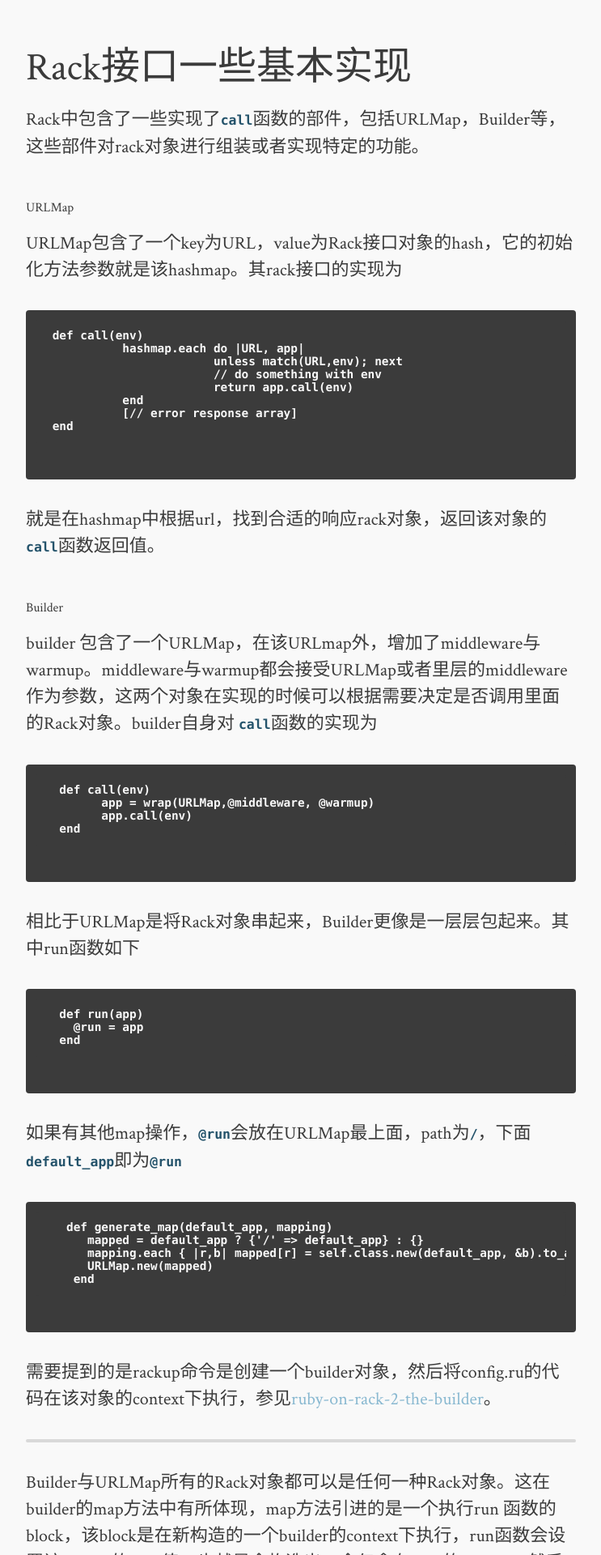
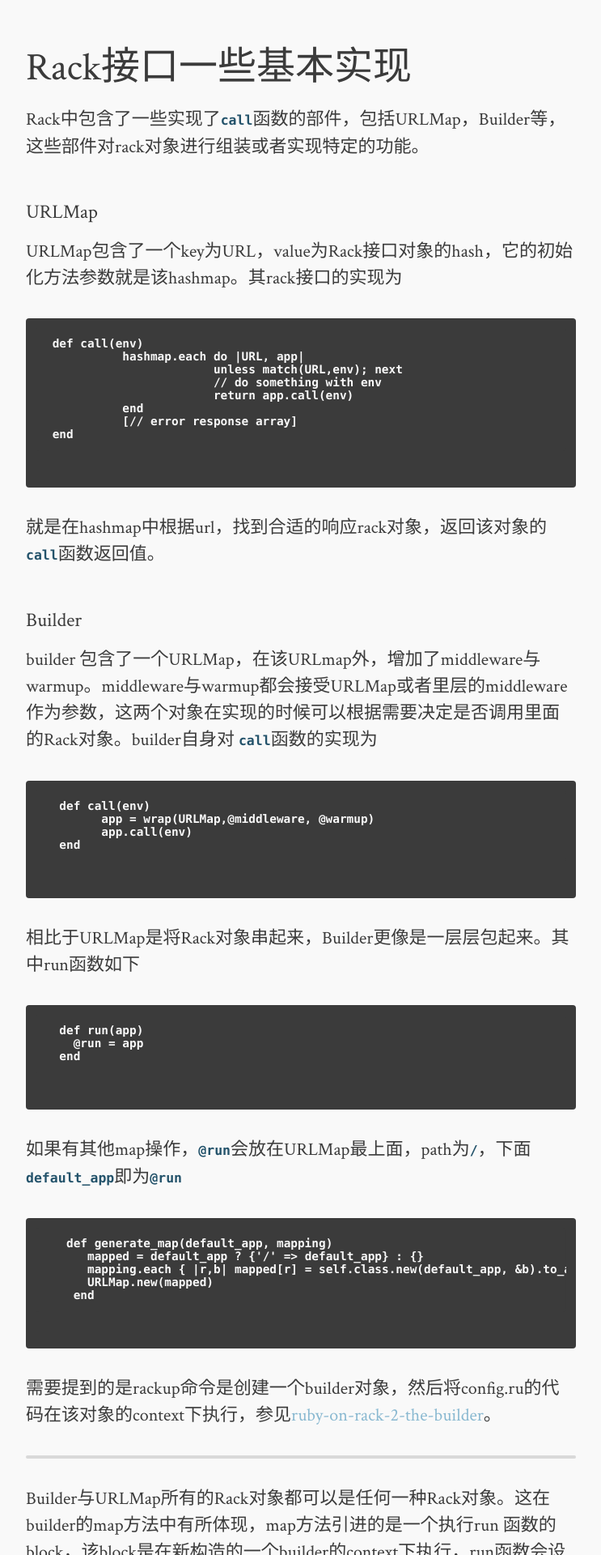
Before and after one commit to landfound/todaylover.github.io, a Jekyll site: the page built from _posts/2015-02-05-rack-source-code.md, in a window 1280 px wide. Shown: the part 1224-3144 px from the top of the page at 81% size, without its empty margins (268-1011 px from the left). Built offline with Jekyll 4.4.1, drawn with Linux system fonts in a browser that asks for light colours; Markdown is read by kramdown in place of the engine named in the settings; comment, search, counter and statistics services are not loaded.

Commit message:
head text

```diff
--- a/_posts/2015-02-05-rack-source-code.md
+++ b/_posts/2015-02-05-rack-source-code.md
@@ -18,7 +18,7 @@ end
 
 Rack中包含了一些实现了`call`函数的部件，包括URLMap，Builder等，这些部件对rack对象进行组装或者实现特定的功能。
 
-##### URLMap
+#### URLMap
 
   URLMap包含了一个key为URL，value为Rack接口对象的hash，它的初始化方法参数就是该hashmap。其rack接口的实现为
 
@@ -35,7 +35,7 @@ Rack中包含了一些实现了`call`函数的部件，包括URLMap，Builder等
 
 就是在hashmap中根据url，找到合适的响应rack对象，返回该对象的`call`函数返回值。
 
-##### Builder
+#### Builder
 
 builder 包含了一个URLMap，在该URLmap外，增加了middleware与warmup。middleware与warmup都会接受URLMap或者里层的middleware作为参数，这两个对象在实现的时候可以根据需要决定是否调用里面的Rack对象。builder自身对 `call`函数的实现为
 
@@ -70,7 +70,7 @@ builder 包含了一个URLMap，在该URLmap外，增加了middleware与warmup
 
 Builder与URLMap所有的Rack对象都可以是任何一种Rack对象。这在builder的map方法中有所体现，map方法引进的是一个执行run 函数的block，该block是在新构造的一个builder的context下执行，run函数会设置该builder的`@run`值，也就是会构造出一个仅含有`@run`的builder，然后将这些builder与已有的`@run`对象组成URLMap。（该block种可能不会调用run函数，这时候`@run`对象指向上面的已有`@run`）
 
-##### CommonLogger
+#### CommonLogger
 
 common logger是一个builder提到的中间件，所以它的`call`函数实现
 
```
